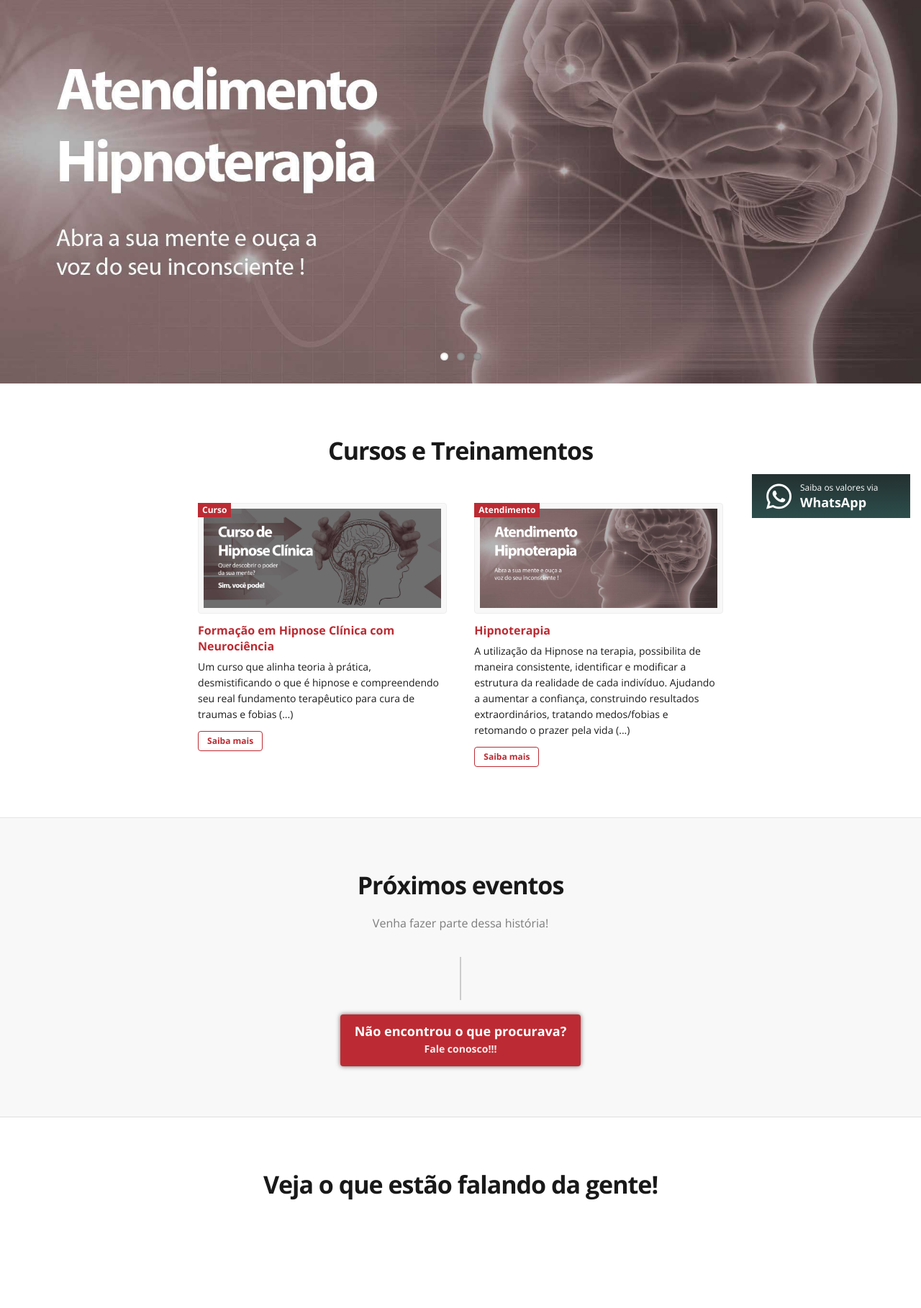
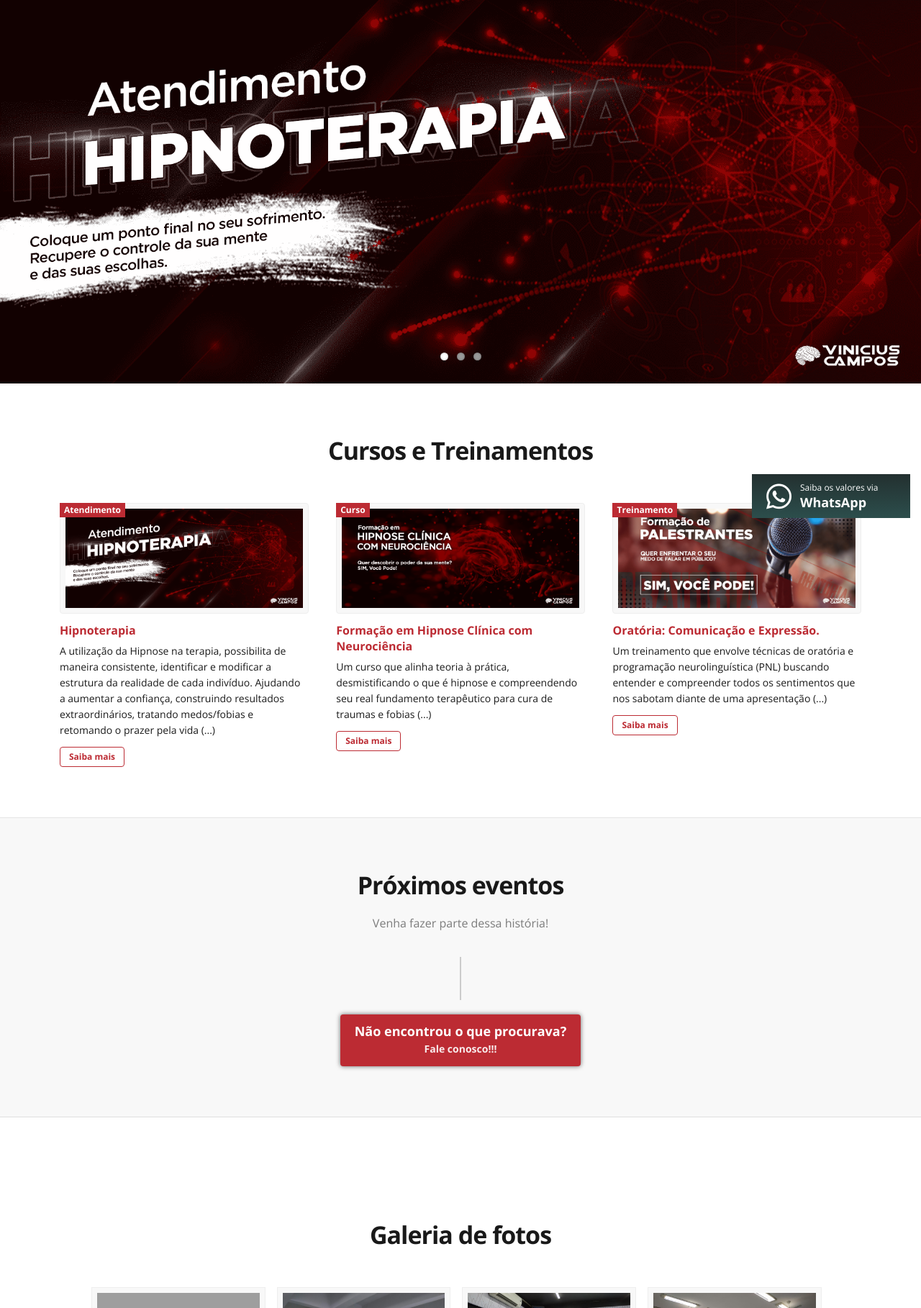
Before and after one commit to ConTTudOweb/CommunicareProject, a Django app: template templates/index.html in a window 1280 px wide. Shown: the part 80-1898 px from the top of the page at 72% size. Run offline with Django 3.2, Linux system fonts and the light colour scheme; the template is opened without the code that fills it: values that come from a table or form of the project are taken from there, others are empty; some libraries are stand-ins or nearby versions; grey boxes are pictures that could not be loaded.

Commit message:
Banners novos na home

```diff
--- a/templates/index.html
+++ b/templates/index.html
@@ -9,12 +9,12 @@
             <ul class="slides">
                 <li>
                     <a href="{% url 'treinamento_oratoria' %}">
-                        <img src="{% static "images/banner/treinamento_oratoria.jpg" %}">
+                        <img src="{% static "images/banner/treinamento_oratoria.png" %}">
                     </a>
                 </li>
                 <li>
                     <a href="{% url 'curso_hipnose' %}">
-                        <img src="{% static "images/banner/curso_hipnose.jpg" %}">
+                        <img src="{% static "images/banner/curso_hipnose.png" %}">
                     </a>
                 </li>
                 {#          <li>#}
@@ -29,7 +29,7 @@
                 {#          </li>#}
                 <li>
                     <a href="{% url 'atendimento_hipnoterapia' %}">
-                        <img src="{% static "images/banner/atendimento_hipnoterapia.jpg" %}">
+                        <img src="{% static "images/banner/atendimento_hipnoterapia.png" %}">
                     </a>
                 </li>
             </ul>
@@ -45,10 +45,11 @@
             </h2>
 
             <ul class="cards-list">
-{#                {% include "includes/cards_li.html" with card_type="Treinamento" waiting_list=waiting_list_treinamento_oratoria               event=event_treinamento_oratoria               card_more_link="treinamento_oratoria"               card_img="images/banner/treinamento_oratoria.jpg"               card_title=TREINAMENTO_ORATORIA.titulo               card_description=TREINAMENTO_ORATORIA.resumo only %}#}
-                {% include "includes/cards_li.html" with card_type="Curso"       waiting_list=waiting_list_curso_hipnose                      event=event_curso_hipnose                      card_more_link="curso_hipnose"                      card_img="images/banner/curso_hipnose.jpg"                      card_title=CURSO_HIPNOSE.titulo                      card_description=CURSO_HIPNOSE.resumo only %}
-{#                {% include "includes/cards_li.html" with card_type="Treinamento" waiting_list=waiting_list_treinamento_inteligencia_emocional event=event_treinamento_inteligencia_emocional card_more_link="treinamento_inteligencia_emocional" card_img="images/banner/treinamento_inteligencia_emocional.jpg" card_title=TREINAMENTO_INTELIGENCIA_EMOCIONAL.titulo card_description=TREINAMENTO_INTELIGENCIA_EMOCIONAL.resumo only %}#}
-                {% include "includes/cards_li.html" with card_type="Atendimento" card_more_link="atendimento_hipnoterapia" card_img="images/banner/atendimento_hipnoterapia.jpg" card_title=ATENDIMENTO_HIPNOTERAPIA.titulo card_description=ATENDIMENTO_HIPNOTERAPIA.resumo only %}
+                {% include "includes/cards_li.html" with card_type="Atendimento" card_more_link="atendimento_hipnoterapia" card_img="images/banner/atendimento_hipnoterapia.png" card_title=ATENDIMENTO_HIPNOTERAPIA.titulo card_description=ATENDIMENTO_HIPNOTERAPIA.resumo only %}
+                {% include "includes/cards_li.html" with card_type="Curso"       waiting_list=waiting_list_curso_hipnose                      event=event_curso_hipnose                      card_more_link="curso_hipnose"                      card_img="images/banner/curso_hipnose.png"                      card_title=CURSO_HIPNOSE.titulo                      card_description=CURSO_HIPNOSE.resumo only %}
+                {% include "includes/cards_li.html" with card_type="Treinamento" waiting_list=waiting_list_treinamento_oratoria               event=event_treinamento_oratoria               card_more_link="treinamento_oratoria"               card_img="images/banner/treinamento_oratoria.png"               card_title=TREINAMENTO_ORATORIA.titulo               card_description=TREINAMENTO_ORATORIA.resumo only %}
+                {#{% include "includes/cards_li.html" with card_type="Treinamento" waiting_list=waiting_list_treinamento_inteligencia_emocional event=event_treinamento_inteligencia_emocional card_more_link="treinamento_inteligencia_emocional" card_img="images/banner/treinamento_inteligencia_emocional.jpg" card_title=TREINAMENTO_INTELIGENCIA_EMOCIONAL.titulo card_description=TREINAMENTO_INTELIGENCIA_EMOCIONAL.resumo only %}#}
+
             </ul>
 
         </div>
@@ -93,23 +94,23 @@
         </div>
     </section> <!-- /agenda -->
 
-    <section class="testimonials" id="depoimentos">
-        <div class="holder">
-
-            <h2>Veja o que estão falando da gente!</h2>
-
-            <div class="flexslider">
-
-                <ul class="slides">
-                    {% for testimony in testimonies %}
-                        {% include 'includes/testimony_li.html' with testimony=testimony %}
-                    {% endfor %}
-                </ul>
-
-            </div>
-
-        </div>
-    </section> <!-- /depoimentos -->
+{#    <section class="testimonials" id="depoimentos">#}
+{#        <div class="holder">#}
+{##}
+{#            <h2>Veja o que estão falando da gente!</h2>#}
+{##}
+{#            <div class="flexslider">#}
+{##}
+{#                <ul class="slides">#}
+{#                    {% for testimony in testimonies %}#}
+{#                        {% include 'includes/testimony_li.html' with testimony=testimony %}#}
+{#                    {% endfor %}#}
+{#                </ul>#}
+{##}
+{#            </div>#}
+{##}
+{#        </div>#}
+{#    </section> <!-- /depoimentos -->#}
 
     <section class="gallery" id="galeria">
         <div class="holder">
```
Also changed, not shown: static/images/banner/atendimento_hipnoterapia.png (added), static/images/banner/curso_hipnose.png (added), static/images/banner/treinamento_oratoria.png (added).
